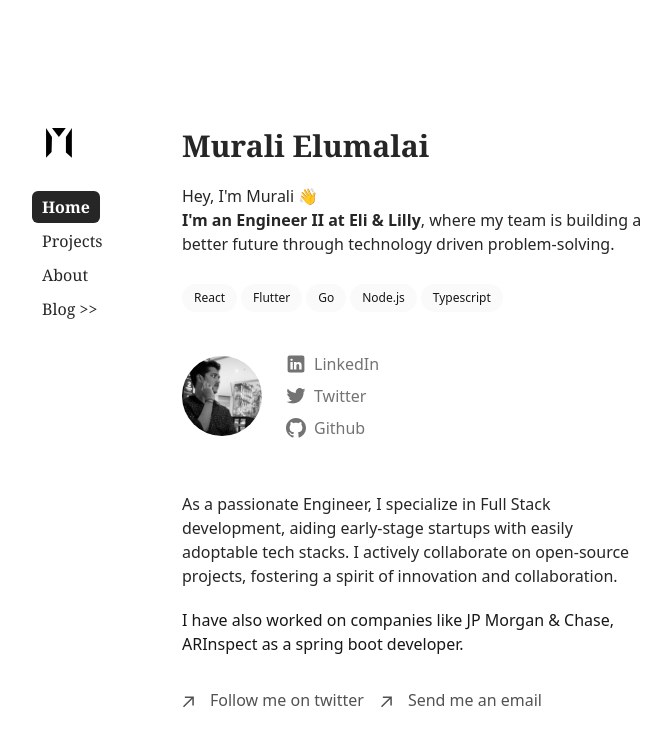
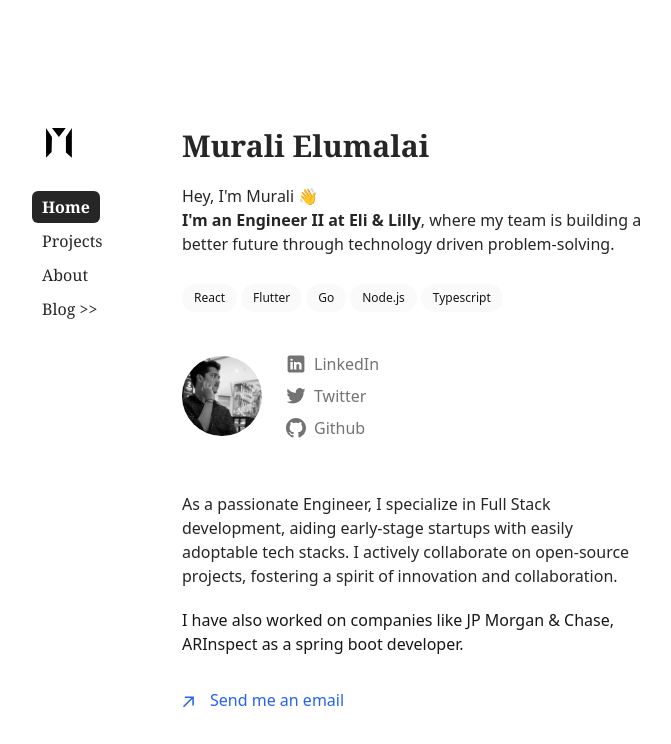
Before and after one commit to iammurali/murali-portfolio, a Next.js app: page / in a window 1280 px wide. Shown: the top 744 px of the page, without its empty margins (160-831 px from the left). Built offline with nearby package versions, Linux system fonts and the light colour scheme.

Commit message:
add send email

```diff
--- a/pages/index.tsx
+++ b/pages/index.tsx
@@ -118,17 +118,7 @@
         </p>
       </div>
       <ul className="flex flex-col md:flex-row mt-8 space-x-0 md:space-x-4 space-y-2 md:space-y-0 font-sm text-neutral-600 dark:text-neutral-300">
-      <li>
-          <a
-            href={socialLinks.twitter}
-            rel="noopener noreferrer"
-            target="_blank"
-            className="flex items-center hover:text-neutral-800 dark:hover:text-neutral-100 transition-all"
-          >
-            <ArrowIcon />
-            <p className="h-7 ml-2">Follow me on twitter</p>
-          </a>
-        </li>
+
         <li className="">
           <a
             href={socialLinks.email}
@@ -136,8 +126,8 @@
             target="_blank"
             className="flex items-center hover:text-neutral-800 dark:hover:text-neutral-100 transition-all"
           >
-            <ArrowIcon />
-            <p className="h-7 ml-2">Send me an email</p>
+            <ArrowIcon color="text-blue-600"/>
+            <p className="h-7 ml-2 text-blue-600">Send me an email</p>
           </a>
 
         </li>
--- a/src/components/icons.tsx
+++ b/src/components/icons.tsx
@@ -67,10 +67,10 @@
   );
 }
 
-export function ArrowIcon() {
+export function ArrowIcon({color}:{color?: string}) {
   return (
     <svg
-      className="mr-2"
+      className={`mr-2 ${color ? color : ''}`}
       width="12"
       height="12"
       viewBox="0 0 12 12"
```
